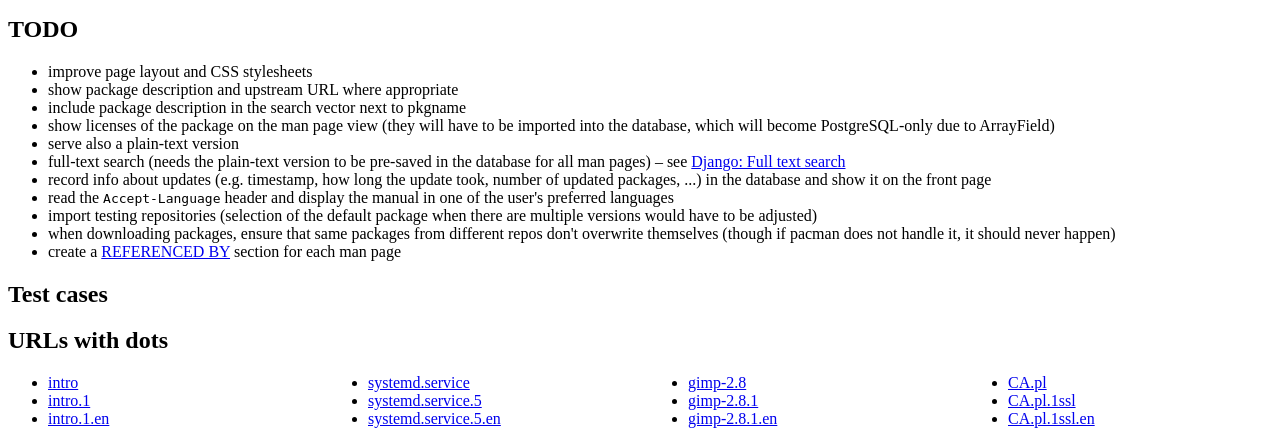
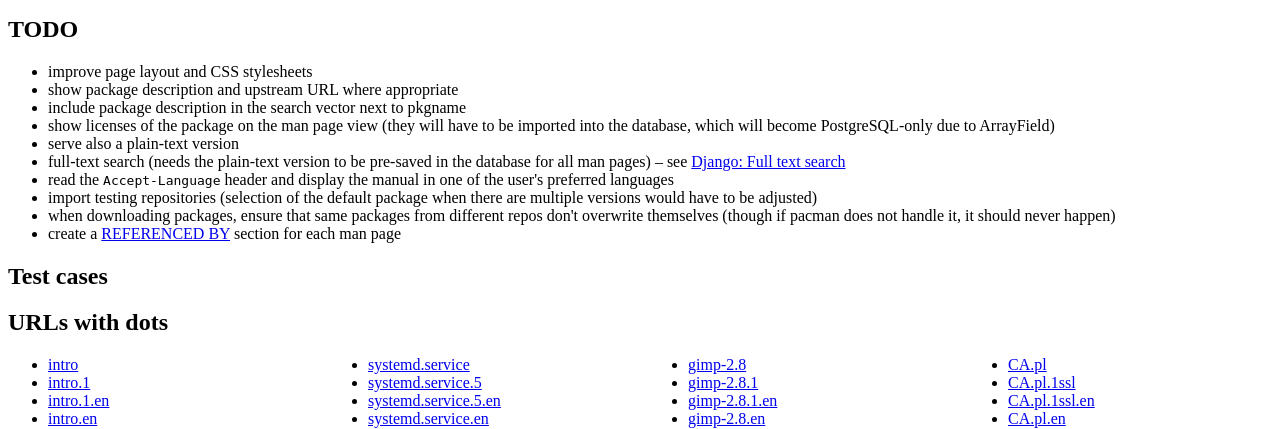
Before and after one commit to archlinux/archmanweb, a Django app: template archweb_manpages/templates/dev.html in a window 1280 px wide. Shown: the part 315-744 px from the top of the page. Run offline with Django 3.2, Linux system fonts and the light colour scheme; the template is opened without the code that fills it, so the values that code supplies are empty; parts of the project's set-up code (start-up, migrations or seed data) failed here and were passed over.

Commit message:
remove finished todo note

```diff
--- a/archweb_manpages/templates/dev.html
+++ b/archweb_manpages/templates/dev.html
@@ -38,7 +38,6 @@ Some similar projects:
     <li>show licenses of the package on the man page view (they will have to be imported into the database, which will become PostgreSQL-only due to ArrayField)</li>
     <li>serve also a plain-text version</li>
     <li>full-text search (needs the plain-text version to be pre-saved in the database for all man pages) &ndash; see <a href="https://docs.djangoproject.com/en/1.11/ref/contrib/postgres/search/">Django: Full text search</a></li>
-    <li>record info about updates (e.g. timestamp, how long the update took, number of updated packages, ...) in the database and show it on the front page</li>
     <li>read the <code>Accept-Language</code> header and display the manual in one of the user's preferred languages</li>
     <li>import testing repositories (selection of the default package when there are multiple versions would have to be adjusted)</li>
     <li>when downloading packages, ensure that same packages from different repos don't overwrite themselves (though if pacman does not handle it, it should never happen)</li>
```
